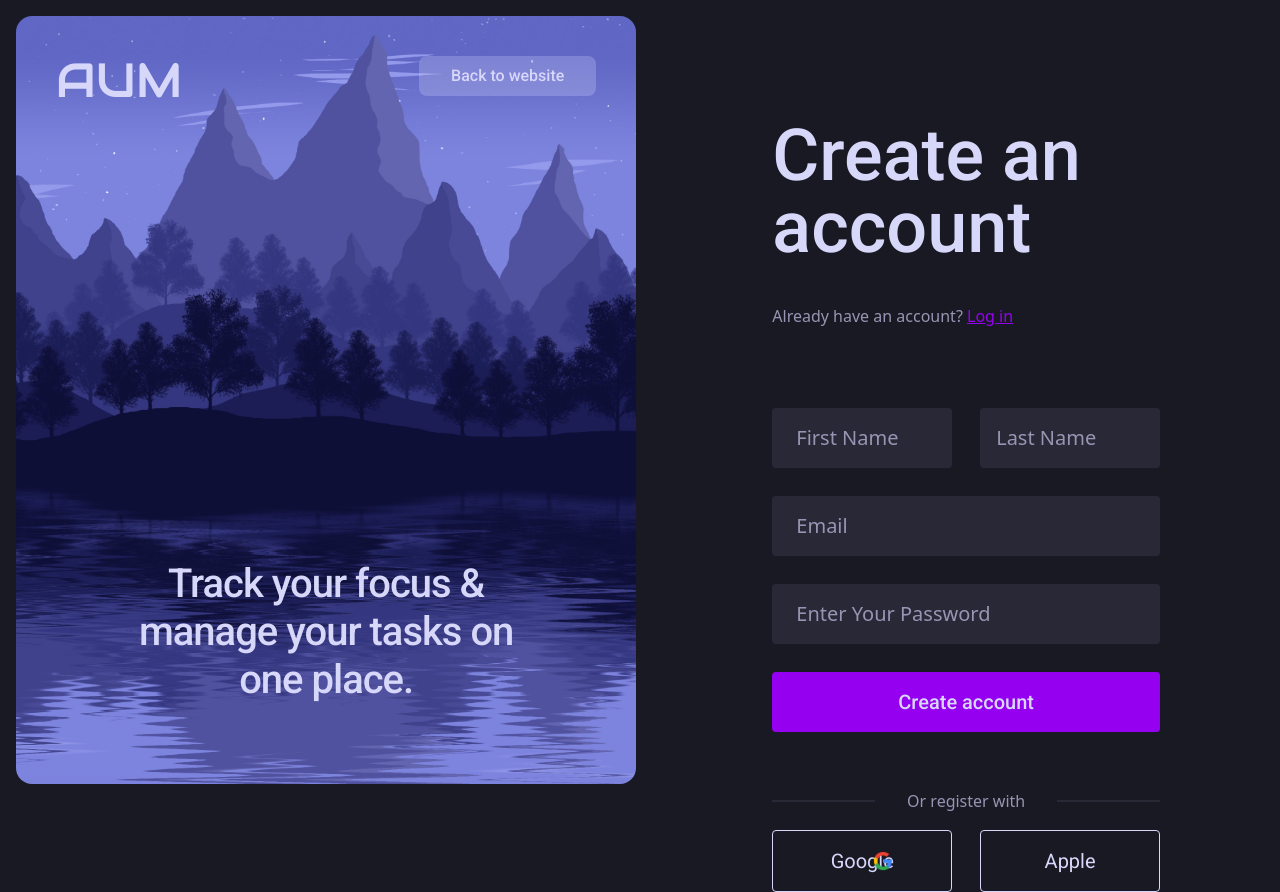
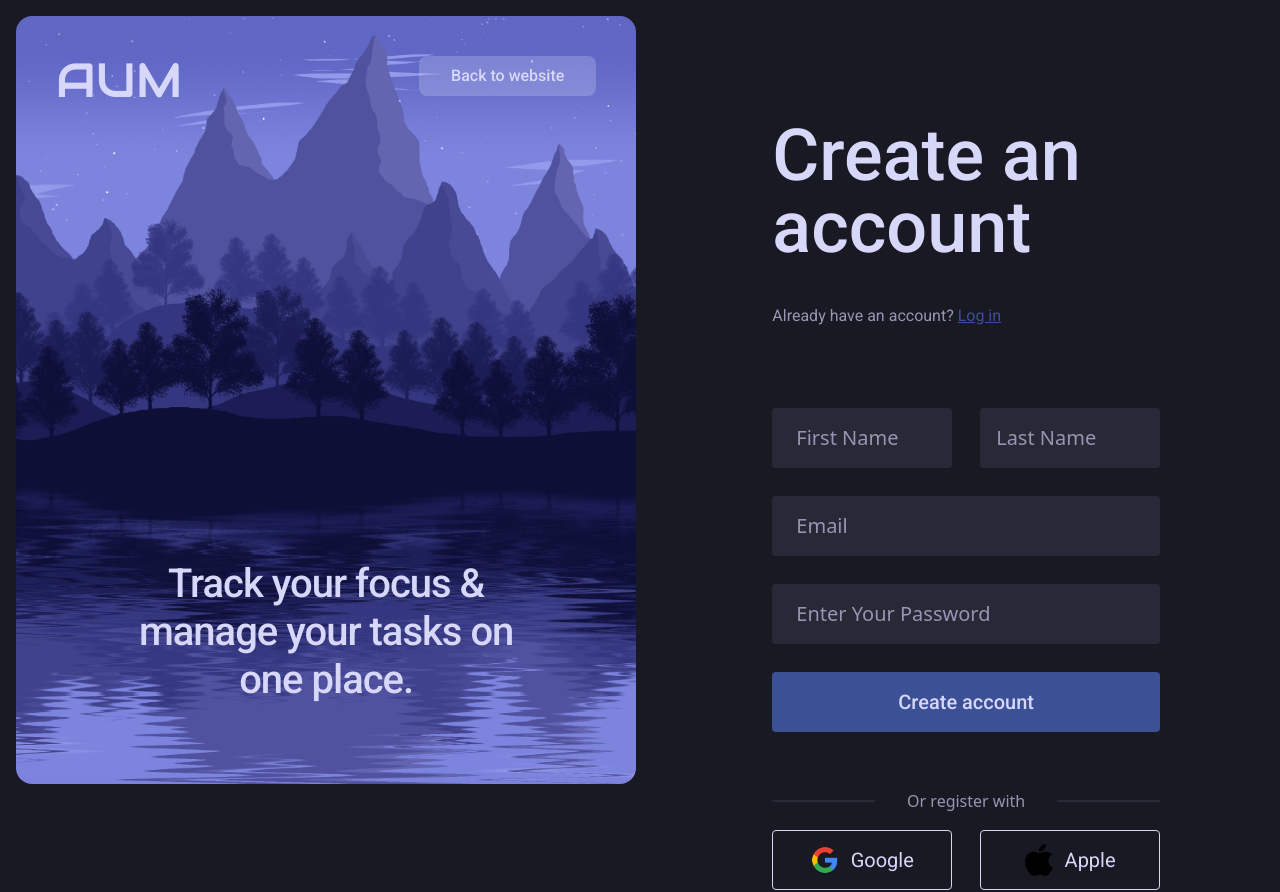
Before and after one commit to david-code-portfolio/my-login-window, a React (Vite) app: page / in a window 1280 px wide. Built offline with nearby package versions, Linux system fonts and the light colour scheme.

Commit message:
Adding last components

```diff
--- a/src/App.jsx
+++ b/src/App.jsx
@@ -1,4 +1,6 @@
-import {FontAwesomeIcon} from '@fortawesome/react-fontawesome'
+import { FontAwesomeIcon } from "@fortawesome/react-fontawesome";
+import { faCheck } from "@fortawesome/free-solid-svg-icons";
+
 function App() {
   return(
     <section className="flex h-dvh">
@@ -19,7 +21,7 @@ function App() {
       {/* Right part of the screen/formular ↓ */}
       <form action="" className="p-30 w-1/2">
         <h1 className="text-7xl text-(color:--light-color) font-(family-name:--main-font) font-medium">Create an account</h1>
-        <p className="text-(color:--lighter-color) mt-10">Already have an account? <a href="" className="underline text-(color:--accent-color)">Log in</a></p>
+        <p className="text-(color:--lighter-color) mt-10 font-(family-name:--main-font)">Already have an account? <a href="" className="underline text-(color:--accent-color)">Log in</a></p>
         {/* Inputs ↓ */}
         <div className="grid grid-cols-2 gap-7 mt-20">
           <input type="text" placeholder="First Name" className="bg-(color:--darker-color) px-6 py-4 rounded-[0.25rem] focus:outline-2 outline-(color:--lighter-color) text-(color:--light-color) placeholder:text-(color:--lighter-color) text-xl"/>
@@ -31,8 +33,14 @@ function App() {
             <hr className='bg-(--darker-color) h-0.5 border-none'/>
             <p className='bg-(--dark-color) text-(--lighter-color) absolute left-1/2 -translate-x-1/2 top-1/2 -translate-y-1/2 px-8'>Or register with</p>
           </span>
-          <button className='bg-transparent font-(family-name:--main-font) text-(--light-color) text-xl border-1 rounded-[0.25rem] border-(--light-color) cursor-pointer py-4 hover:bg-(--light-color) hover:text-(--dark-color) transition duration-300 relative'><img src="../src/images/google-icon.png" alt="" className='w-5 h-5 absolute top-5 left-25'/>Google</button>
-          <button className='bg-transparent font-(family-name:--main-font) text-(--light-color) text-xl border-1 rounded-[0.25rem] border-(--light-color) cursor-pointer py-4 hover:bg-(--light-color) hover:text-(--dark-color) transition duration-300'>Apple</button>
+          <button className='bg-transparent font-(family-name:--main-font) text-(--light-color) text-xl border-1 rounded-[0.25rem] border-(--light-color) cursor-pointer py-3 hover:bg-(--light-color) hover:text-(--dark-color) transition duration-300 flex justify-center gap-3 items-center h-[60px]'>
+            <img src="../src/images/google-icon.png" alt="" className='w-7 h-7'/>
+            Google
+          </button>
+          <button className='bg-transparent font-(family-name:--main-font) text-(--light-color) text-xl border-1 rounded-[0.25rem] border-(--light-color) cursor-pointer py-3 hover:bg-(--light-color) hover:text-(--dark-color) transition duration-300 flex justify-center gap-3 items-center h-[60px]'>
+            <img src="../src/images/apple-icon.png" alt="" className='w-7 h-8'/>
+            Apple
+          </button>
         </div>
       </form>
     </section>
--- a/src/index.css
+++ b/src/index.css
@@ -6,7 +6,8 @@
     --lighter-color: rgb(150, 150, 180);
     --light-color: rgb(215, 215, 250);
     --light-glass: rgb(215, 215, 250, 0.25);
-    --accent-color: rgb(150, 0, 240);
+    --accent-color: rgb(60, 80, 150);
+    --accent-color-2: rgb(150, 0, 240);
 
     --brand-font: "Audiowide";
     --main-font: "Roboto";
@@ -14,3 +15,6 @@
 body{
     background-color: var(--dark-color);
 }
+.checkbox:checked ~ label{
+    color: var(--light-color);
+}
```
Also changed, not shown: src/images/apple-icon.png (added).
